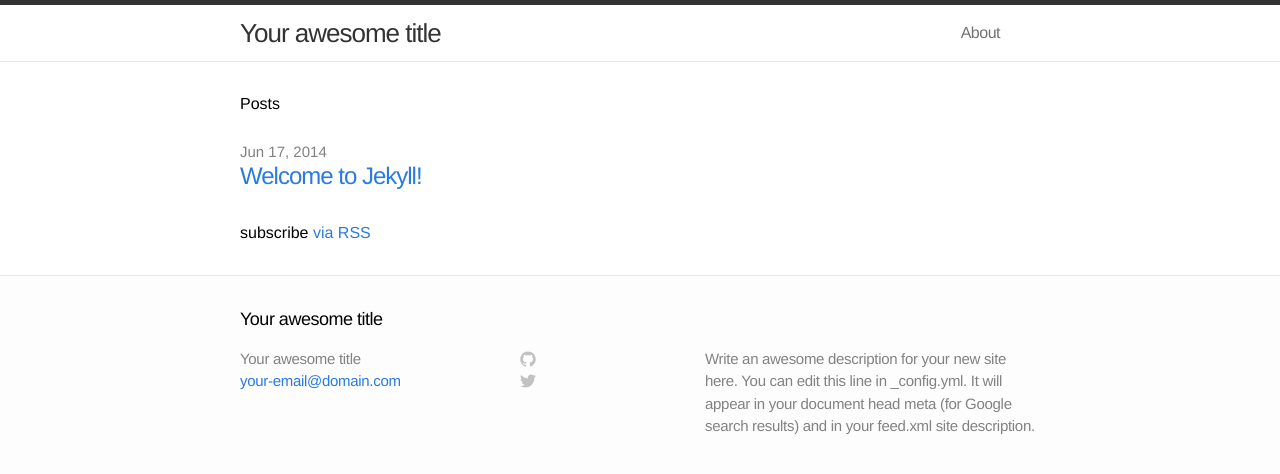
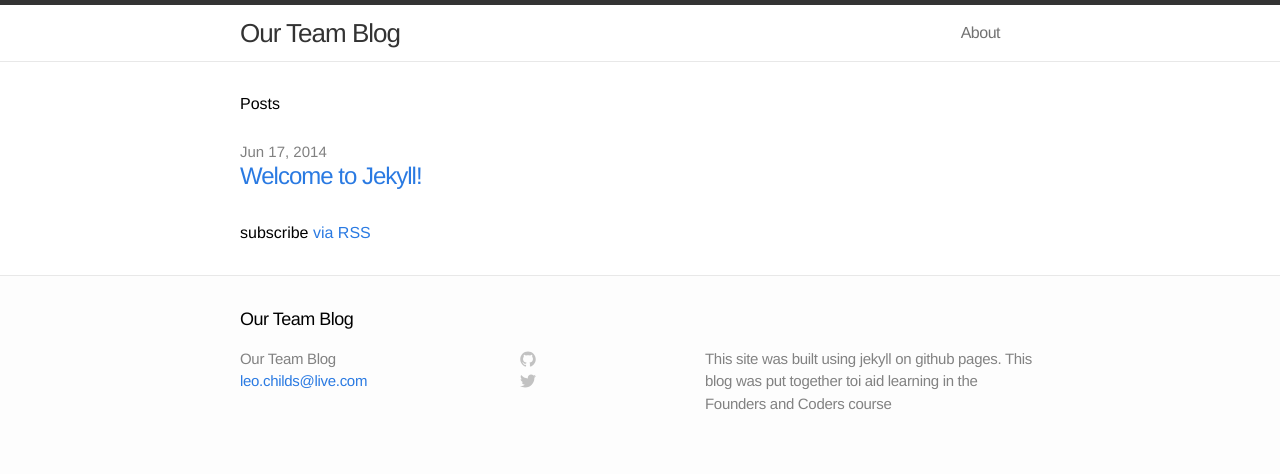
Before and after one commit to leochilds/digitalalchemy, a Jekyll site: the page built from index.html, in a window 1280 px wide. Shown: the top 474 px of the page. Built offline with Jekyll 4.4.1, drawn with Linux system fonts in a browser that asks for light colours.

Commit message:
not sure what i changed

```diff
--- a/_config.yml
+++ b/_config.yml
@@ -1,7 +1,7 @@
 # Site settings
-title: Your awesome title
-email: your-email@domain.com
-description: "Write an awesome description for your new site here. You can edit this line in _config.yml. It will appear in your document head meta (for Google search results) and in your feed.xml site description."
+title: Our Team Blog
+email: leo.childs@live.com
+description: "This site was built using jekyll on github pages. This blog was put together toi aid learning in the Founders and Coders course"
 baseurl: "/leodev"
 url: "http://yourdomain.com"
 
```
